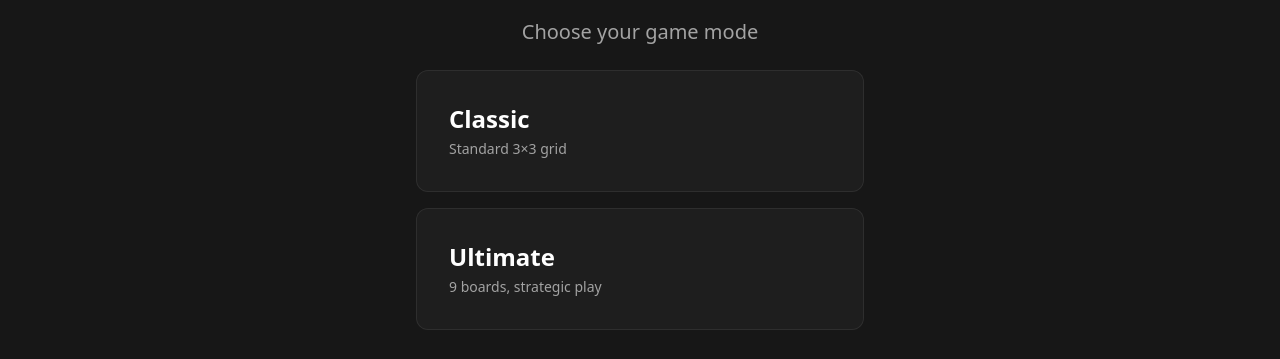
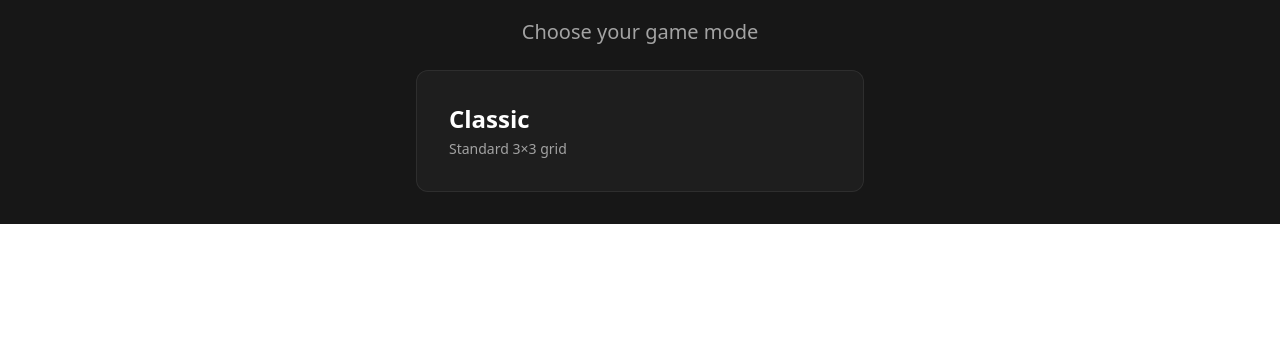
Before and after one commit to BookCatKid/amazing-tic-tac-toe, a React (Vite) app: page /game/1 in a window 1280 px wide. Shown: the part 750-1109 px from the top of the page. After the commit the page ends 974 px from the top, so only its background shows below. Built offline with nearby package versions, Linux system fonts and the light colour scheme.

Commit message:
feat(game): implement dynamic game modes and rendering

```diff
--- a/src/components/game/GameCanvas.tsx
+++ b/src/components/game/GameCanvas.tsx
@@ -65,8 +65,8 @@ export function GameCanvas({ children }: GameCanvasProps) {
               transition={{ type: "spring", bounce: 0.5 }}
               className="flex flex-col items-center gap-6"
             >
-              <h2 className="text-4xl font-black tracking-[0.2em] text-white drop-shadow-lg">
-                {winner === 'DRAW' ? 'DRAW' : 'VICTORY'}
+              <h2 className="text-4xl font-black text-white drop-shadow-lg">
+                {winner === 'DRAW' ? 'Draw' : 'Victory!'}
               </h2>
 
               {winner !== 'DRAW' && (
--- a/src/components/game/GameControls.tsx
+++ b/src/components/game/GameControls.tsx
@@ -3,6 +3,7 @@ import { useControls } from 'react-zoom-pan-pinch';
 import { Link, useNavigate } from 'react-router-dom';
 import { useGameStore } from '@/store/gameStore';
 import type { GameMode } from '@/lib/game/types';
+import { modes } from '@/lib/game/modes';
 import {
   Select,
   SelectContent,
@@ -41,8 +42,9 @@ export function GameControls() {
             <SelectValue placeholder="Select mode" />
           </SelectTrigger>
           <SelectContent>
-            <SelectItem value="classic">Classic</SelectItem>
-            <SelectItem value="ultimate">Ultimate</SelectItem>
+            {modes.map((m) => (
+              <SelectItem key={m.id} value={m.id}>{m.name}</SelectItem>
+            ))}
           </SelectContent>
         </Select>
 
--- /dev/null
+++ b/src/lib/game/modeRenderers.tsx
@@ -0,0 +1,30 @@
+import { Board } from '@/components/game/Board';
+import { UltimateBoard } from '@/components/game/UltimateBoard';
+import type { GameMode } from './types';
+
+type RenderCtx = {
+  board: any;
+  makeMove: (boardIndex: number, cellIndex: number) => void;
+  winner: any;
+};
+
+export function renderMode(mode: GameMode, ctx: RenderCtx) {
+  switch (mode) {
+    case 'classic':
+      return (
+        <Board
+          cells={ctx.board}
+          onCellClick={(idx: number) => ctx.makeMove(0, idx)}
+          winner={ctx.winner === 'DRAW' ? null : ctx.winner}
+          disabled={!!ctx.winner}
+          size="lg"
+        />
+      );
+    case 'ultimate':
+      return <UltimateBoard />;
+    default:
+      return null;
+  }
+}
+
+export default renderMode;
--- /dev/null
+++ b/src/lib/game/modes.ts
@@ -0,0 +1,36 @@
+import type { GameMode } from './types';
+
+export interface GameModeInfo {
+  id: GameMode;
+  name: string;
+  description?: string;
+  route?: string; // optional override
+}
+
+export const modes: GameModeInfo[] = [
+  {
+    id: 'classic',
+    name: 'Classic',
+    description: 'Standard 3×3 grid',
+    route: '/game/classic',
+  },
+//   {
+//     id: 'ultimate',
+//     name: 'Ultimate',
+//     description: '9 boards, strategic play',
+//     route: '/game/ultimate',
+//   },
+];
+
+export const modeIds = modes.map((m) => m.id);
+
+export function isValidMode(id?: string | null): id is GameMode {
+  if (!id) return false;
+  return modeIds.includes(id);
+}
+
+export function getModeById(id?: string | null) {
+  return modes.find((m) => m.id === id) ?? null;
+}
+
+export default modes;
--- a/src/lib/game/types.ts
+++ b/src/lib/game/types.ts
@@ -21,7 +21,8 @@ export interface HistoryItem {
   nextBoardIndex: number | null;
 }
 
-export type GameMode = 'classic' | 'ultimate';
+// GameMode is now a string ID. Valid IDs are provided by the modes registry
+export type GameMode = string;
 
 export interface GameState {
   mode: GameMode;
--- a/src/pages/GamePage.tsx
+++ b/src/pages/GamePage.tsx
@@ -2,10 +2,10 @@ import { useEffect } from 'react';
 import { useParams, useNavigate } from 'react-router-dom';
 import { motion } from 'framer-motion';
 import { GameCanvas } from '@/components/game/GameCanvas';
-import { Board } from '@/components/game/Board';
-import { UltimateBoard } from '@/components/game/UltimateBoard';
+import renderMode from '@/lib/game/modeRenderers';
 import { useGameStore } from '@/store/gameStore';
 import type { GameMode } from '@/lib/game/types';
+import { isValidMode } from '@/lib/game/modes';
 
 export function GamePage() {
   const { mode: urlMode } = useParams<{ mode: string }>();
@@ -13,7 +13,7 @@ export function GamePage() {
   const { mode, setMode, board, makeMove, winner } = useGameStore();
 
   useEffect(() => {
-    if (urlMode === 'classic' || urlMode === 'ultimate') {
+    if (isValidMode(urlMode)) {
       if (mode !== urlMode) {
         setMode(urlMode as GameMode);
       }
@@ -34,17 +34,7 @@ export function GamePage() {
             ease: [0.16, 1, 0.3, 1] // Custom spring-like ease
           }}
         >
-          {mode === 'classic' ? (
-            <Board
-              cells={board}
-              onCellClick={(idx) => makeMove(0, idx)}
-              winner={winner === 'DRAW' ? null : winner}
-              disabled={!!winner}
-              size="lg"
-            />
-          ) : (
-            <UltimateBoard />
-          )}
+          {renderMode(mode, { board, makeMove, winner })}
         </motion.div>
       </GameCanvas>
     </div>
--- a/src/pages/Home.tsx
+++ b/src/pages/Home.tsx
@@ -1,6 +1,7 @@
 import { Link } from 'react-router-dom';
 import { motion } from 'framer-motion';
 import { Logo } from '@/components/ui/logo';
+import { modes } from '@/lib/game/modes';
 
 export function Home() {
   return (
@@ -28,19 +29,14 @@ export function Home() {
           </p>
 
           <div className="space-y-4">
-            <Link to="/game/classic" className="group block">
-              <div className="p-8 bg-neutral-800/50 border border-neutral-700/50 hover:bg-neutral-800 hover:border-blue-500/50 rounded-xl transition-all duration-300 text-left backdrop-blur-sm">
-                <h2 className="text-2xl font-bold mb-1 group-hover:text-blue-400 transition-colors">Classic</h2>
-                <p className="text-sm text-neutral-400">Standard 3×3 grid</p>
-              </div>
-            </Link>
-
-            <Link to="/game/ultimate" className="group block">
-              <div className="p-8 bg-neutral-800/50 border border-neutral-700/50 hover:bg-neutral-800 hover:border-orange-500/50 rounded-xl transition-all duration-300 text-left backdrop-blur-sm">
-                <h2 className="text-2xl font-bold mb-1 group-hover:text-orange-400 transition-colors">Ultimate</h2>
-                <p className="text-sm text-neutral-400">9 boards, strategic play</p>
-              </div>
-            </Link>
+            {modes.map((m) => (
+              <Link key={m.id} to={m.route ?? `/game/${m.id}`} className="group block">
+                <div className="p-8 bg-neutral-800/50 border border-neutral-700/50 hover:bg-neutral-800 rounded-xl transition-all duration-300 text-left backdrop-blur-sm">
+                  <h2 className="text-2xl font-bold mb-1 transition-colors">{m.name}</h2>
+                  <p className="text-sm text-neutral-400">{m.description}</p>
+                </div>
+              </Link>
+            ))}
           </div>
         </div>
       </motion.div>
```
